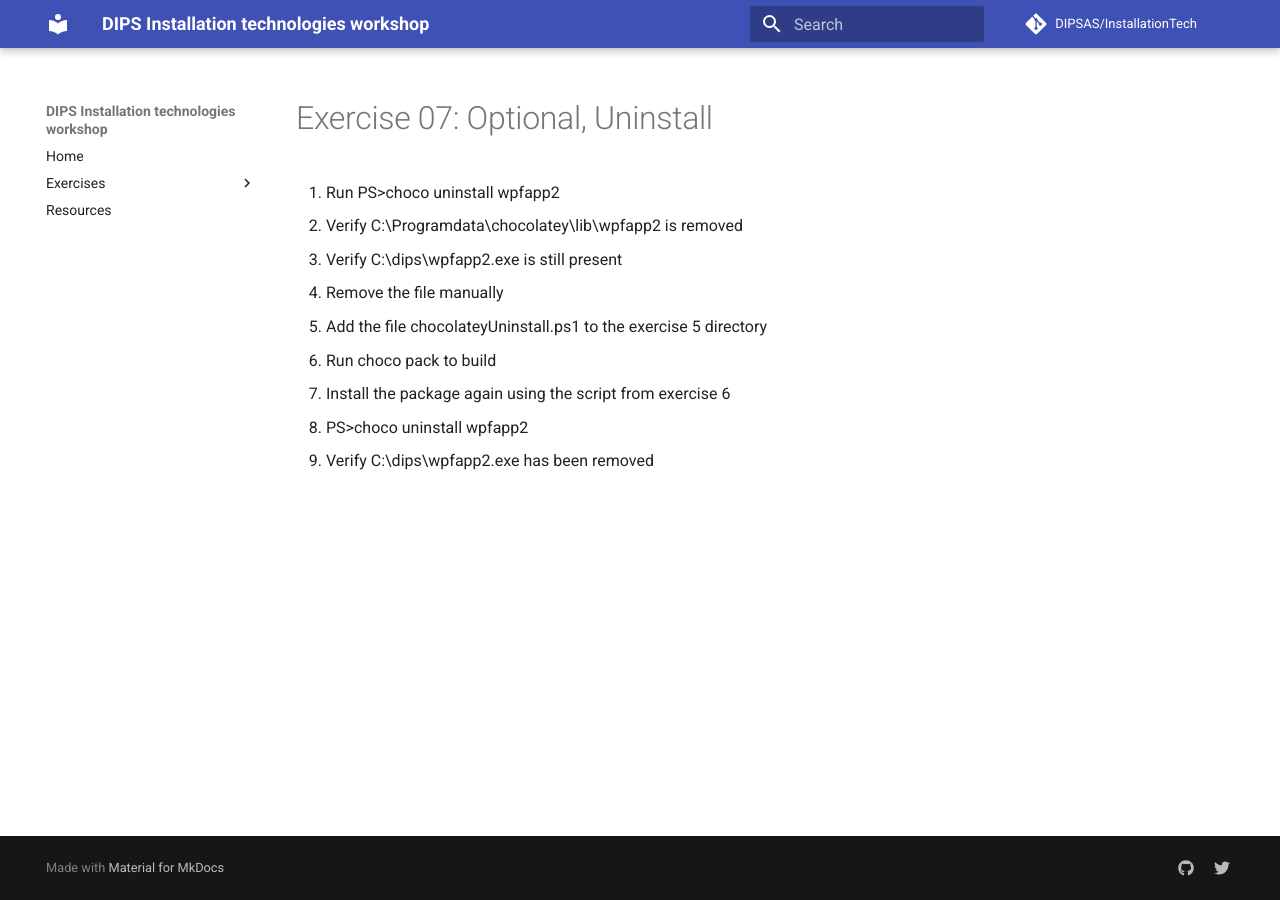
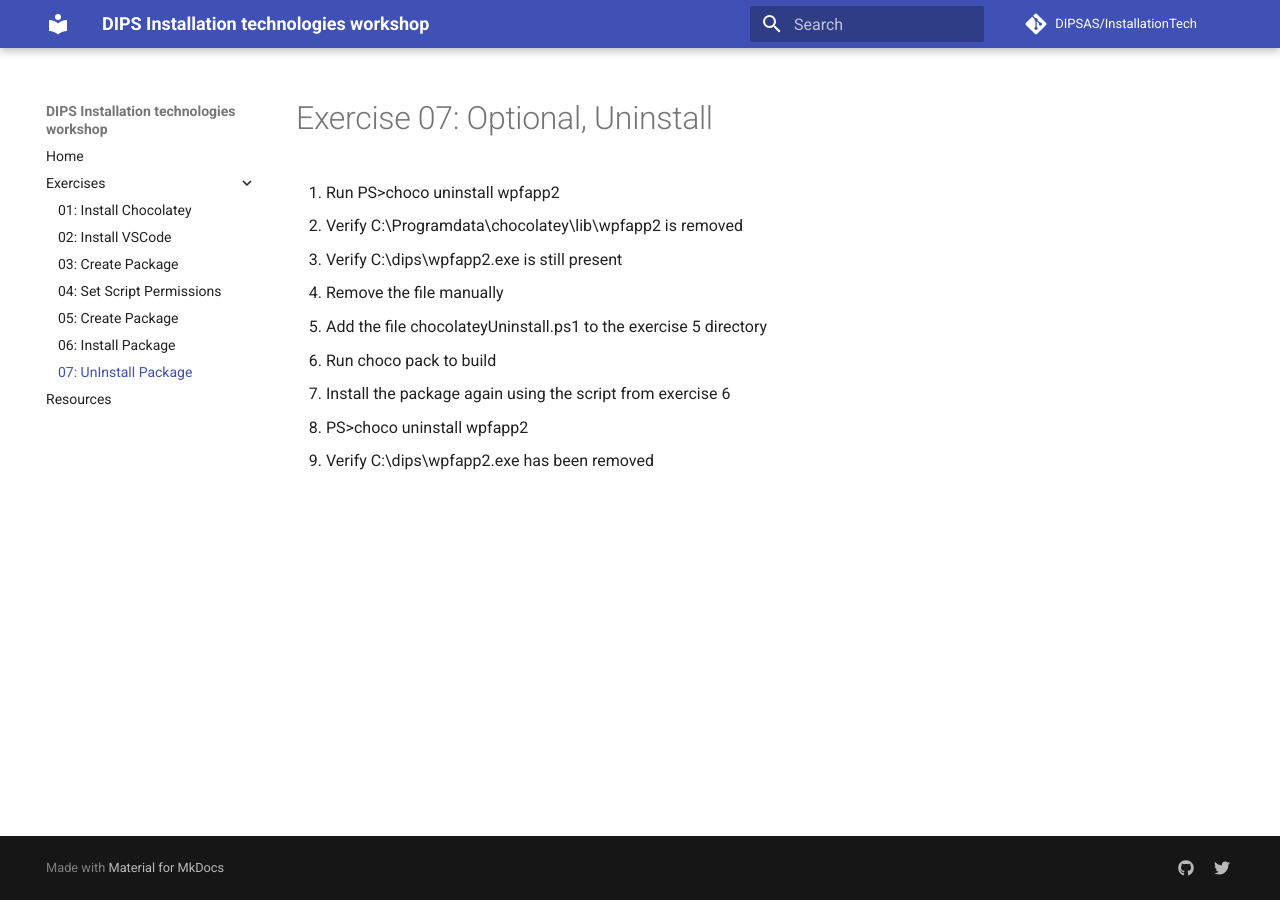
Before and after one commit to DIPSAS/InstallationTech, an MkDocs documentation site: the page built from docs/exercises/07-Uninstall.md, in a window 1280 px wide. Built offline with MkDocs 1.6.1 and Material for MkDocs 9.7.7, drawn with Linux system fonts in a browser that asks for light colours; comment, search, counter and statistics services are not loaded.

Commit message:
Added exercise 07 to mkdocs

```diff
--- a/mkdocs.yml
+++ b/mkdocs.yml
@@ -14,6 +14,8 @@
     - '04: Set Script Permissions' : exercises/04-SetScriptPermissions.md
     - '05: Create Package' : exercises/05-CreatePackage.md
     - '06: Install Package' : exercises/06-ScriptToInstallPackage.md
+    - '07: UnInstall Package' : exercises/07-Uninstall.md
+
   - Resources: resources.md
 
 # Repository
```
